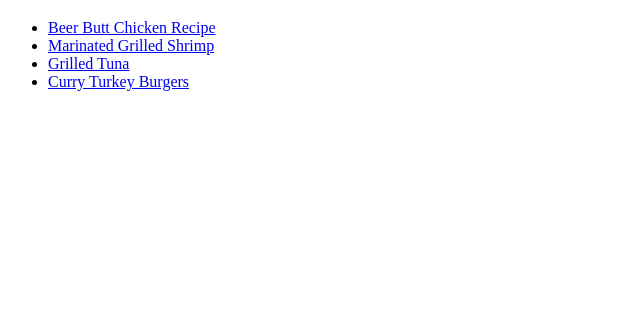
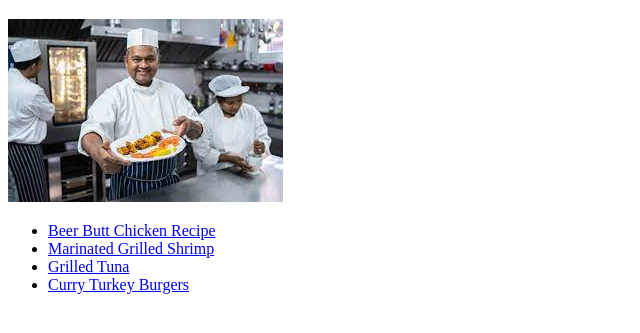
Before and after one commit to gfirst20/odin-recipes, a plain HTML site: page index.html in a window 1280 px wide. Shown: the part 61-394 px from the top of the page, without its empty margins (0-640 px from the left). Drawn offline with Linux system fonts and the light colour scheme.

Commit message:
added a chef image to home

```diff
--- a/index.html
+++ b/index.html
@@ -8,6 +8,7 @@
 </head>
 <body>
     <h1>Odin Recipes</h1>
+    <img src="../odin-recipes/images/chef.jpeg" alt="Happy chef">
     <ul>
         <li> <a href="./recipes/Beer-Butt-Chicken-Recipe.html" alt="Beer Butt Chicken Recipe">Beer Butt Chicken Recipe</a></li>
         <li><a href="./recipes/Marinated-Grilled-Shrimp.html" alt="Marinated Grilled Shrimp">Marinated Grilled Shrimp</a></li>
```
Also changed, not shown: images/chef.jpeg (added).
